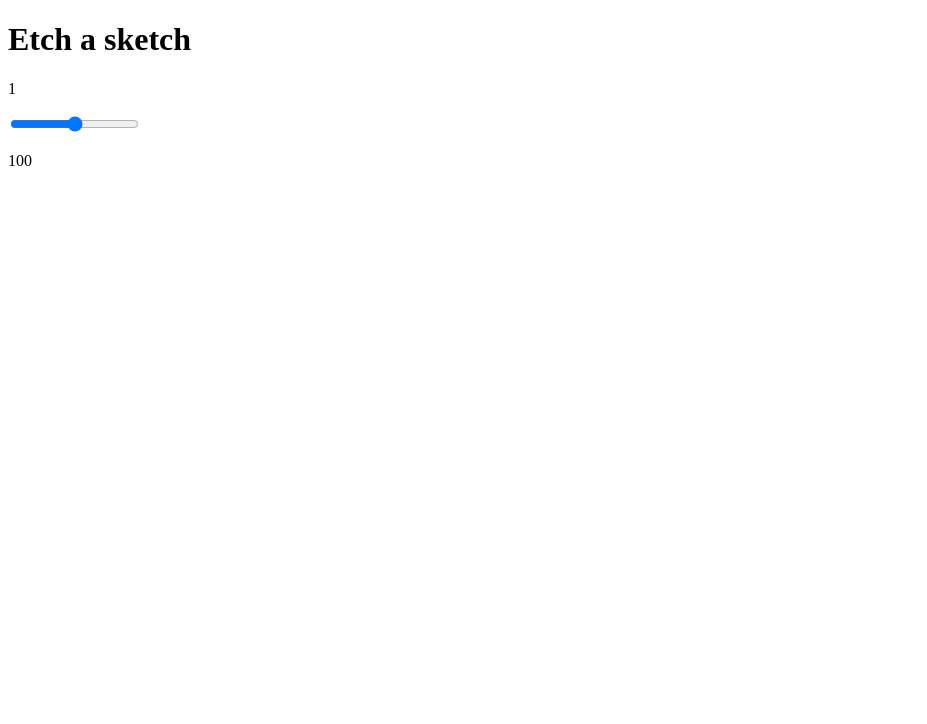
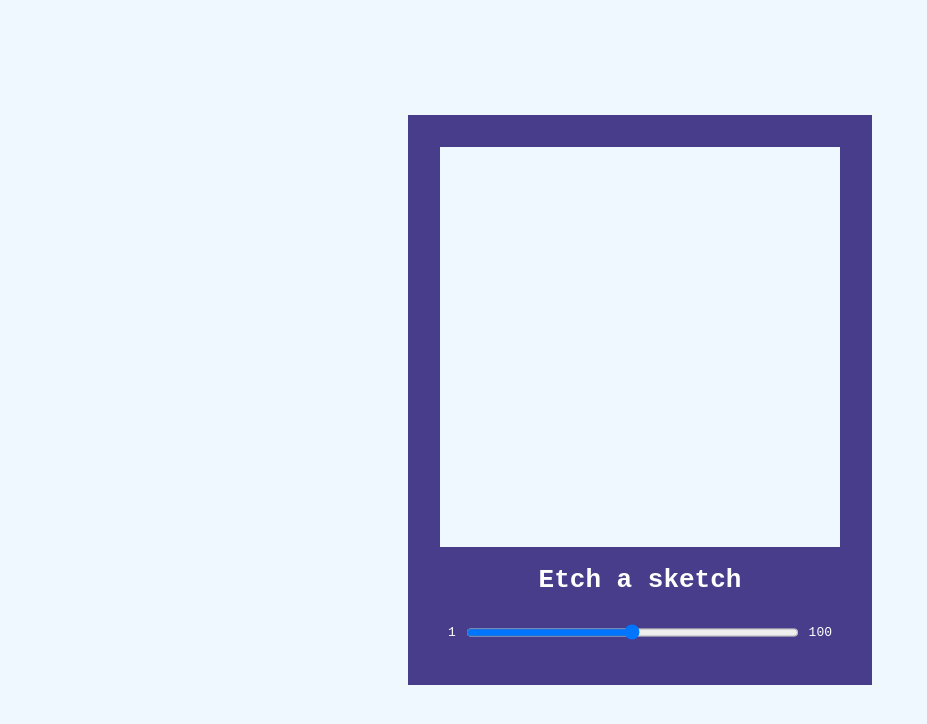
Before and after one commit to Shelery/8-etch-a-sketch, a plain HTML site: page index.html in a window 1280 px wide. Shown: the whole page, without its empty margins (0-927 px from the left). Drawn offline with Linux system fonts and the light colour scheme.

Commit message:
Initial CSS design

```diff
--- a/index.html
+++ b/index.html
@@ -4,12 +4,12 @@
     <meta charset="UTF-8">
     <meta http-equiv="X-UA-Compatible" content="IE=edge">
     <meta name="viewport" content="width=device-width, initial-scale=1.0">
-    <title>Document</title>
+    <title>Etch a sketch</title>
     <link rel="stylesheet" href="styles.css">
     <script src="script.js" defer></script>
 </head>
 <body>
-    <div id="container">
+    <div id="card">
         <div id="canvas"></div>
         <div id="content">
             <h1>Etch a sketch</h1>
--- a/styles.css
+++ b/styles.css
@@ -0,0 +1,37 @@
+html, body{
+    height: 100%;
+}
+body{
+    align-items: center;
+    display: flex;
+    justify-content: center;
+    margin: 0;
+    background-color:aliceblue;
+    font-family: monospace;
+}
+
+#card{
+    display:flex;
+    padding: 2rem;
+    background-color: darkslateblue;
+    color: white;
+    flex-direction: column;
+}
+#canvas{
+    width: 400px;
+    height: 400px;
+    background-color: aliceblue;
+}
+h1{
+    text-align: center;
+}
+#range-container{
+    display: flex;
+}
+#range{
+    width: 100%;
+}
+p{
+    display: inline-block;
+    padding: 0 0.5rem;
+}
```
